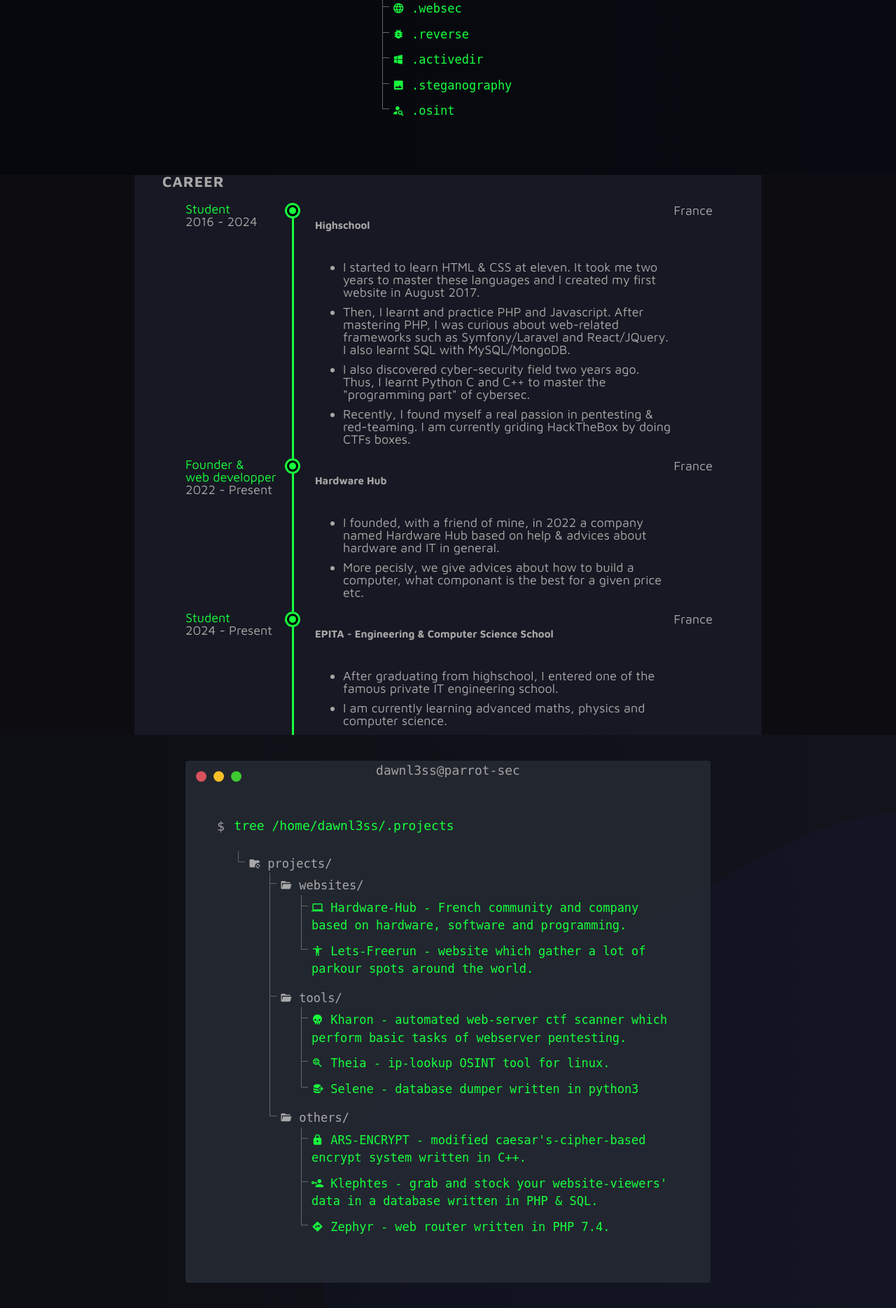
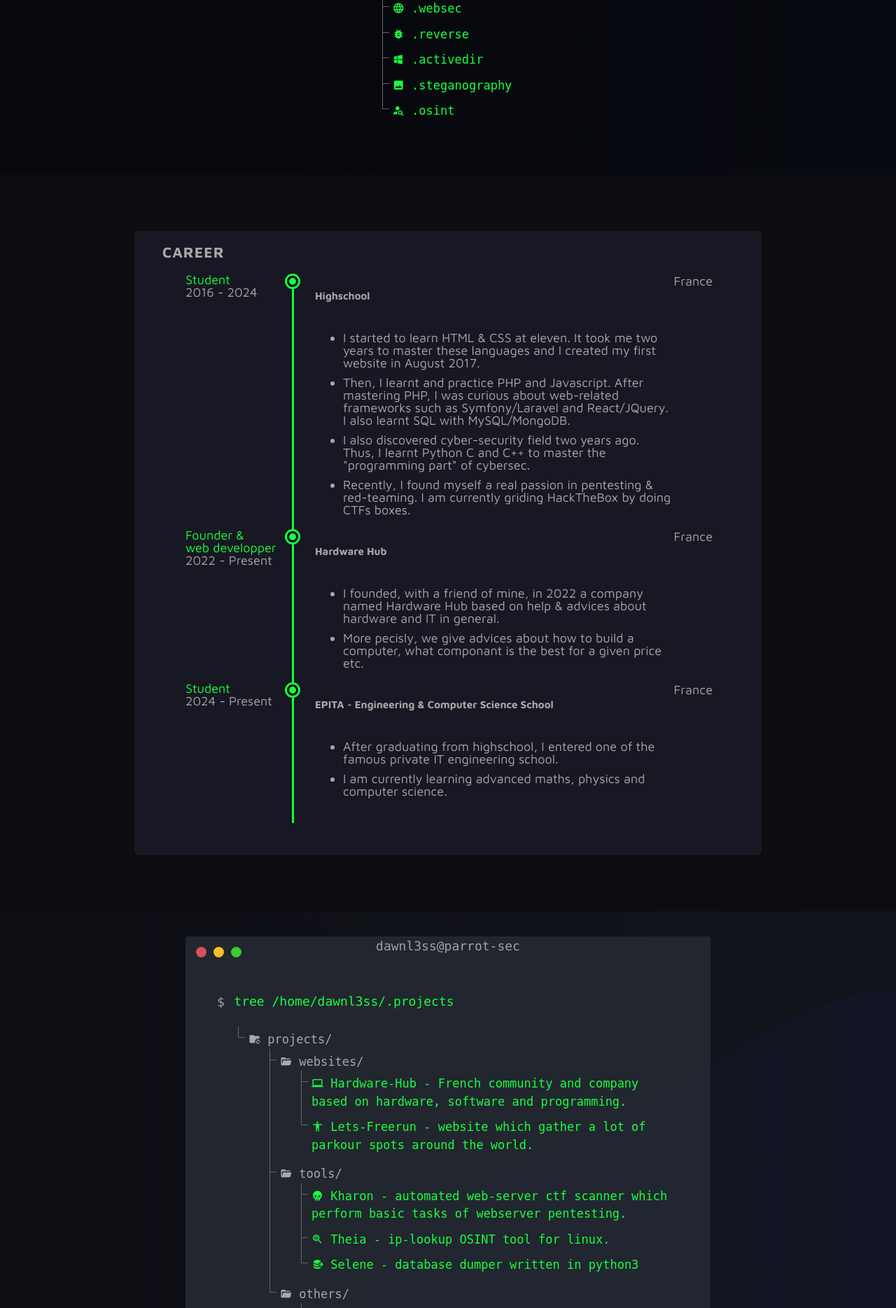
Before and after one commit to dawnl3ss/dawnl3ss.github.io, a PHP site: page / in a window 1280 px wide. Shown: the part 2170-4039 px from the top of the page at 70% size. Run offline with PHP 8.4, Linux system fonts and the light colour scheme.

Commit message:
update [3.8.1] :  fix height problem for sections

```diff
--- a/assets/css/career.css
+++ b/assets/css/career.css
@@ -7,9 +7,10 @@
     background-color: #0c0c11;
     -webkit-tap-highlight-color: rgba(85, 80, 80, 0.2);
     width: 100%;
-    height: 100%;
+    height: auto;
     min-height: 100vh;
-    padding-top: 50px;
+    padding-top: 10vh;
+    padding-bottom: 10vh;
 }
 
 .timeline {
@@ -22,6 +23,7 @@
 @media (max-width: 768px) {
     .career {
         padding-top: 10px;
+        padding-bottom: 10px;
     }
     .timeline {
         width: 90%;
--- a/assets/css/index.css
+++ b/assets/css/index.css
@@ -51,6 +51,7 @@ body {
 }
 
 section {
+    height: auto;
     padding: 0;
     margin: 0;
     width: 100%;
@@ -72,7 +73,6 @@ section {
 .s-header {
     z-index: 100;
     width: 100%;
-    height: 8.8rem;
     position: absolute;
     top: 0.7rem;
     left: 0;
@@ -423,7 +423,6 @@ section {
 
 .s-hero {
     width: 100%;
-    height: 100vh;
     min-height: 82rem;
     overflow: hidden;
     background-color: transparent;
```
